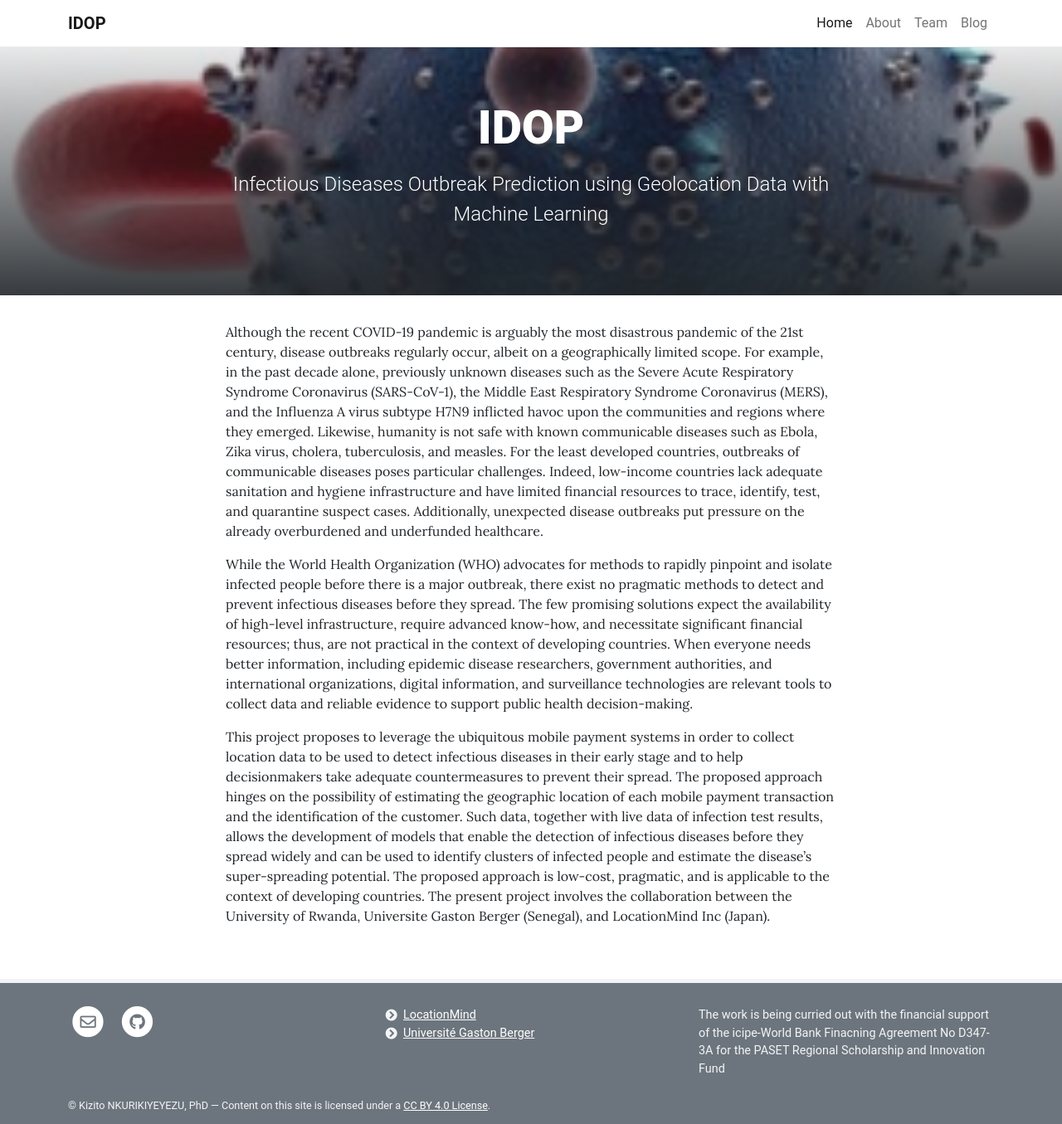
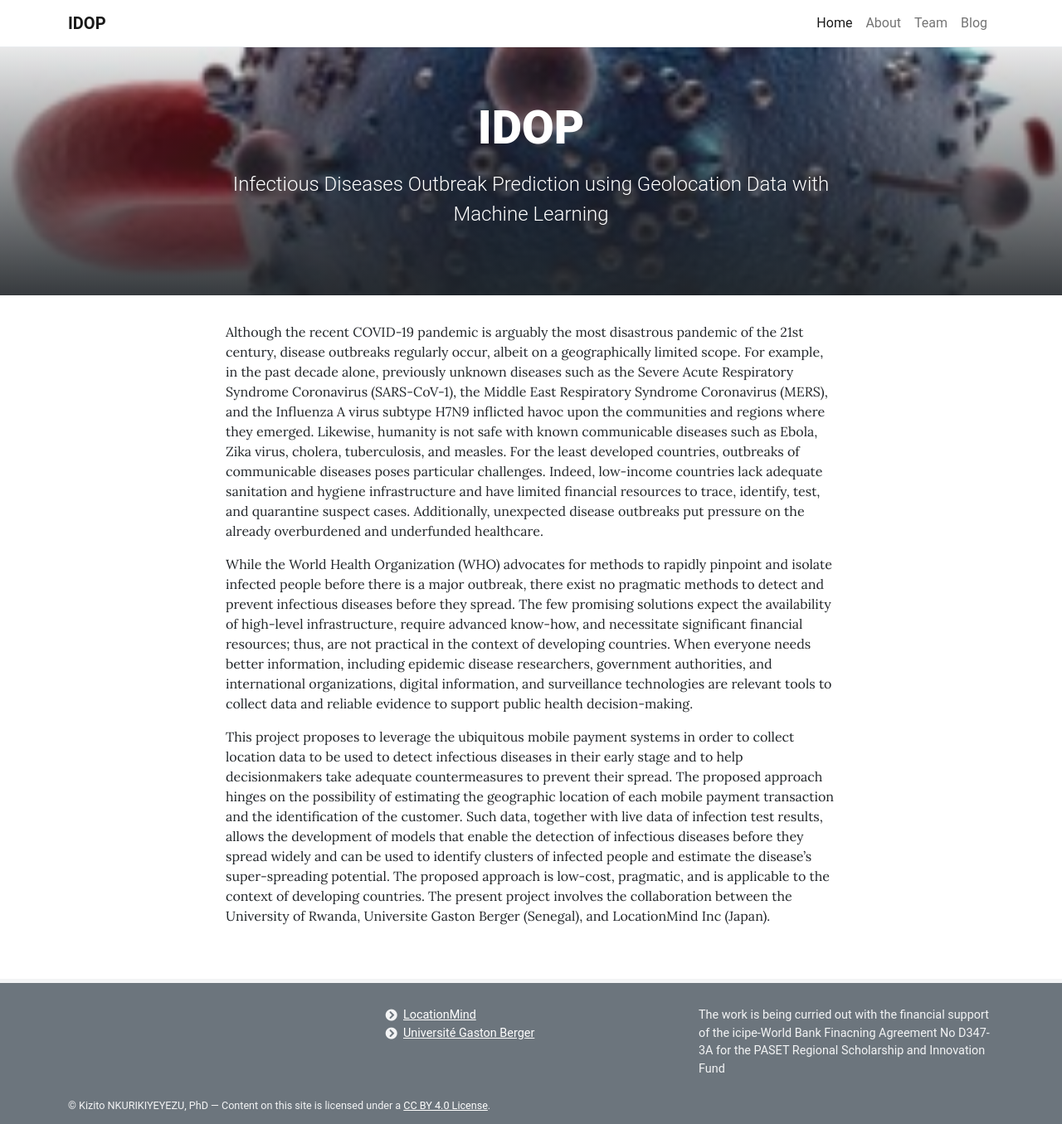
Before and after one commit to qiriro/idop, a Jekyll site: the page built from pages/home.md, in a window 1280 px wide. Shown: the whole page at 83% size. Built offline with Jekyll 4.4.1, drawn with Linux system fonts in a browser that asks for light colours.

Commit message:
remove socials

```diff
--- a/_config.yml
+++ b/_config.yml
@@ -8,9 +8,9 @@ author: Kizito NKURIKIYEYEZU, PhD
                                         # A baseurl affects internal links, see http://peterdesmet.github.io/petridish/about/#links
 
 # SOCIAL PROFILES
-email: kizito@duck.com             # Social icon in footer
+email:              # Social icon in footer
 twitter_username:            # Social icon in footer
-github_username: qiriro            # Social icon in footer
+github_username:             # Social icon in footer
 
 # THEME SETTINGS (ALL OPTIONAL)
 posts_on_home: 3                        # Show x number of latest posts on homepage, can be 0
```
